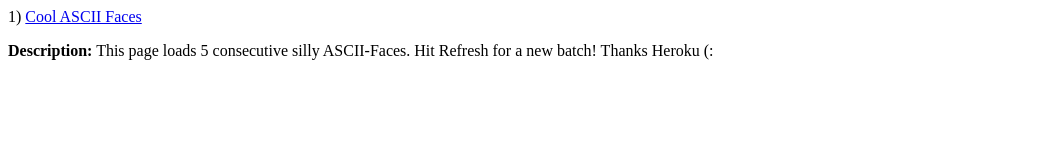
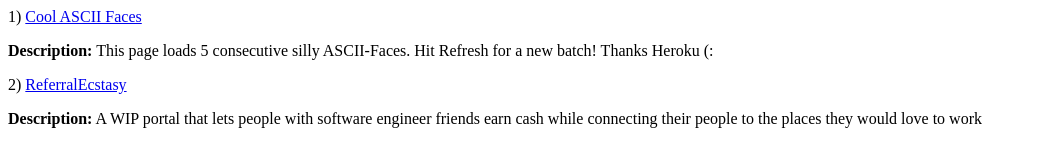
Before and after one commit to evangreenlowe/website, a plain HTML site: page createdthings.html in a window 1280 px wide. Shown: the whole page, without its empty margins (0-1037 px from the left). Drawn offline with Linux system fonts and the light colour scheme.

Commit message:
update text of links

```diff
--- a/createdthings.html
+++ b/createdthings.html
@@ -12,5 +12,10 @@
      1) <a href="https://thawing-crag-6680.herokuapp.com/">Cool ASCII Faces</a>
 <p>
 	<strong> Description:</strong> This page loads 5 consecutive silly ASCII-Faces. Hit Refresh for a new batch! Thanks Heroku (:
+<p>
+	 2) <a href="https://refferalecstasy.com/">ReferralEcstasy</a>
+<p>
+	<strong> Description:</strong> A WIP portal that lets people with software engineer friends earn cash while connecting their people to the places they would love to work
+
 </body>
 </html>
```
Also changed, not shown: calendar.html (+1 -1 lines).
